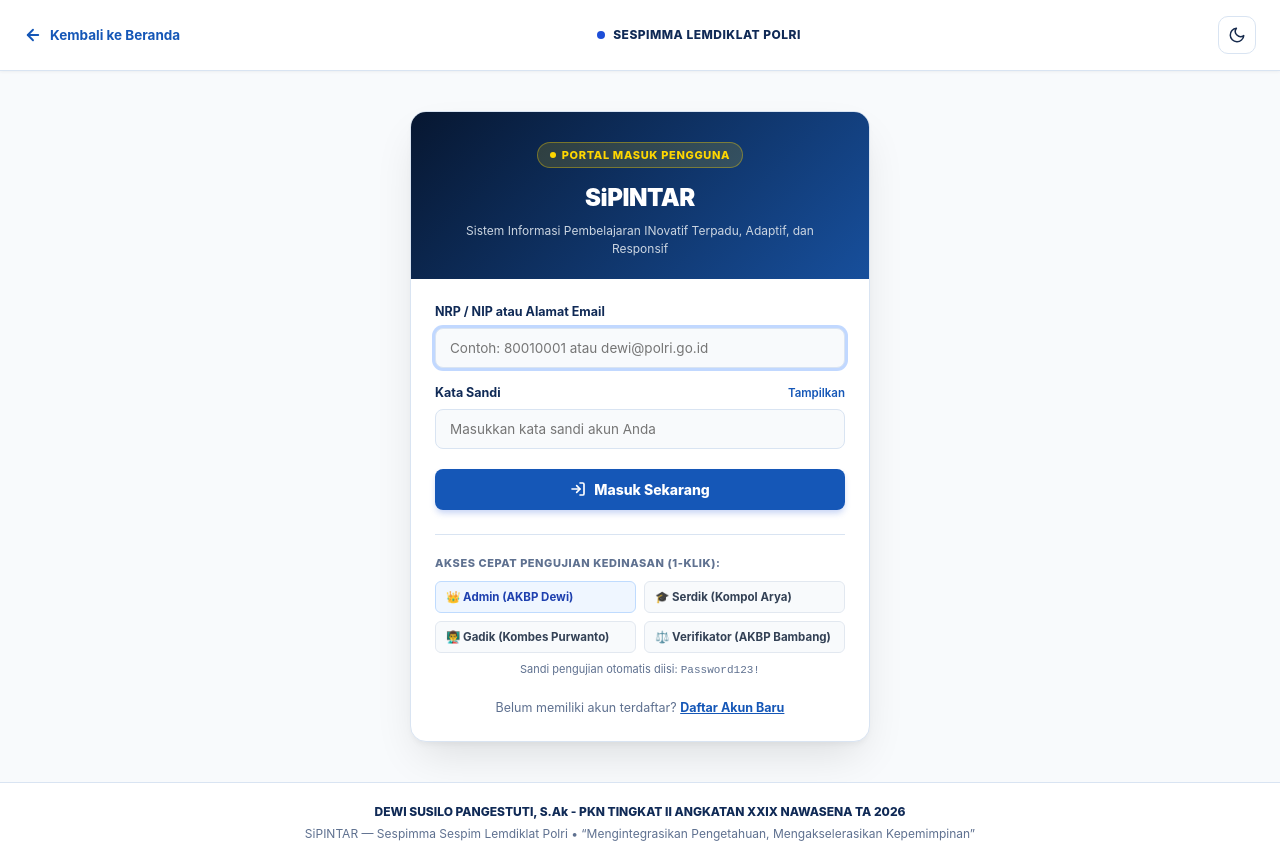
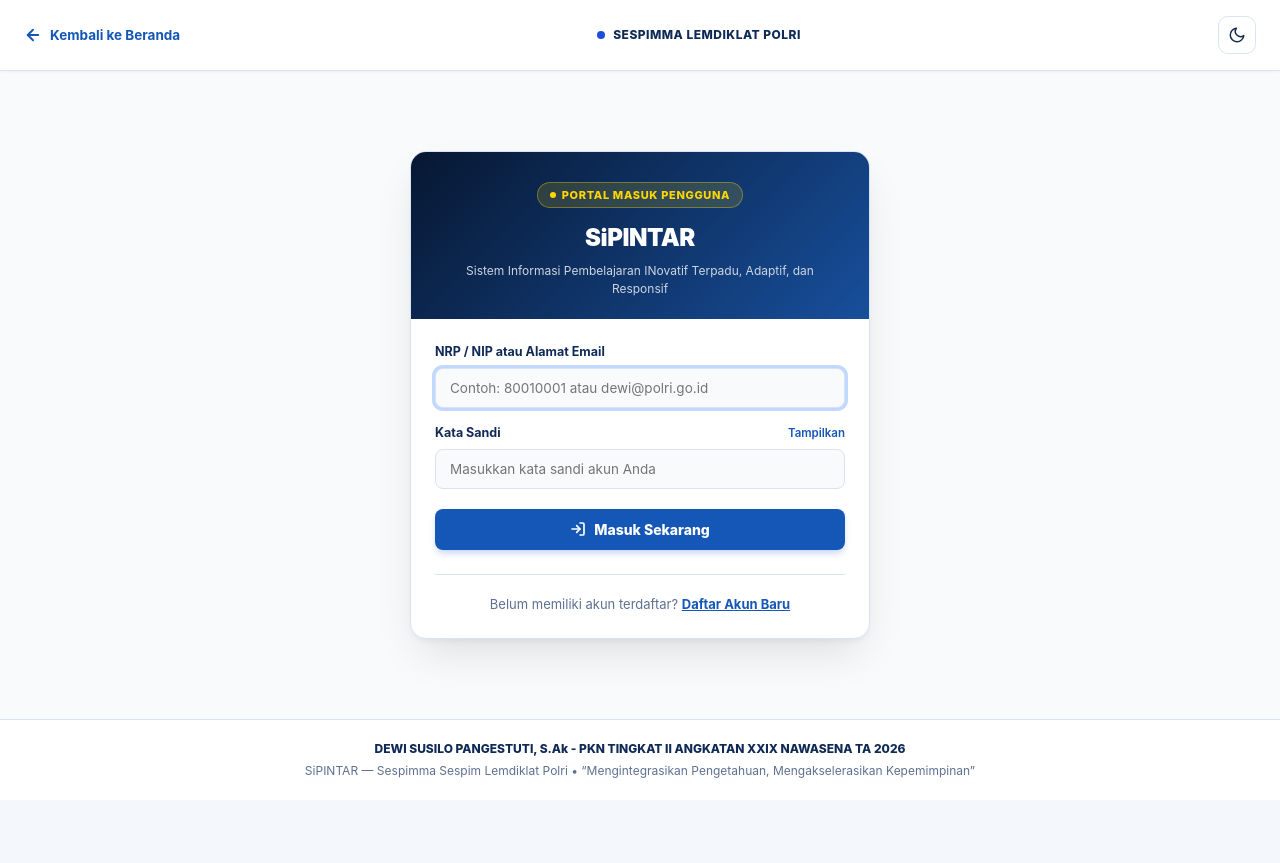
Before and after one commit to dennyssdm/Sipintar, a Next.js app: page /login in a window 1280 px wide. After the commit the page ends 800 px from the top, so only its background shows below. Built offline with nearby package versions, Linux system fonts and the light colour scheme; no server answers.

Commit message:
refactor(login): remove quick login presets, keep clean registration link below submit

```diff
--- a/src/app/login/page.tsx
+++ b/src/app/login/page.tsx
@@ -89,24 +89,6 @@ function LoginForm() {
       }
     } catch (err: unknown) {
       const msg = err instanceof Error ? err.message : 'Gagal masuk. Periksa kembali NRP/Email dan kata sandi Anda.';
-      setErrorMsg(msg);
-    } finally {
-      setIsLoading(false);
-    }
-  };
-
-  const handleQuickLogin = async (emailOrNrp: string) => {
-    setIdentifier(emailOrNrp);
-    setPassword('Password123!');
-    setErrorMsg(null);
-    try {
-      setIsLoading(true);
-      const res = await sipintarApi.auth.login(emailOrNrp, 'Password123!');
-      if (res?.user) {
-        handleLoginSuccess({ ...res.user, token: res.token });
-      }
-    } catch (err: unknown) {
-      const msg = err instanceof Error ? err.message : 'Gagal masuk ke akun pengujian.';
       setErrorMsg(msg);
     } finally {
       setIsLoading(false);
@@ -614,120 +596,14 @@ function LoginForm() {
                   </button>
                 </form>
 
-                {/* Quick Login Presets for Evaluator / Testing */}
+                {/* Register Link */}
                 <div
                   style={{
                     marginTop: '24px',
                     paddingTop: '20px',
                     borderTop: '1px solid var(--color-border, #e2e8f0)',
-                  }}
-                >
-                  <div
-                    style={{
-                      fontSize: '11px',
-                      fontWeight: 800,
-                      textTransform: 'uppercase',
-                      letterSpacing: '0.05em',
-                      color: 'var(--color-text-muted, #64748b)',
-                      marginBottom: '10px',
-                    }}
-                  >
-                    Akses Cepat Pengujian Kedinasan (1-Klik):
-                  </div>
-                  <div
-                    style={{
-                      display: 'grid',
-                      gridTemplateColumns: 'repeat(2, 1fr)',
-                      gap: '8px',
-                    }}
-                  >
-                    <button
-                      type="button"
-                      onClick={() => handleQuickLogin('80010001')}
-                      style={{
-                        padding: '8px 10px',
-                        borderRadius: '6px',
-                        border: '1px solid #bfdbfe',
-                        backgroundColor: '#eff6ff',
-                        color: '#1e40af',
-                        fontSize: '11.5px',
-                        fontWeight: 700,
-                        cursor: 'pointer',
-                        textAlign: 'left',
-                      }}
-                    >
-                      👑 Admin (AKBP Dewi)
-                    </button>
-                    <button
-                      type="button"
-                      onClick={() => handleQuickLogin('85071234')}
-                      style={{
-                        padding: '8px 10px',
-                        borderRadius: '6px',
-                        border: '1px solid #e2e8f0',
-                        backgroundColor: '#f8fafc',
-                        color: '#334155',
-                        fontSize: '11.5px',
-                        fontWeight: 700,
-                        cursor: 'pointer',
-                        textAlign: 'left',
-                      }}
-                    >
-                      🎓 Serdik (Kompol Arya)
-                    </button>
-                    <button
-                      type="button"
-                      onClick={() => handleQuickLogin('72010235')}
-                      style={{
-                        padding: '8px 10px',
-                        borderRadius: '6px',
-                        border: '1px solid #e2e8f0',
-                        backgroundColor: '#f8fafc',
-                        color: '#334155',
-                        fontSize: '11.5px',
-                        fontWeight: 700,
-                        cursor: 'pointer',
-                        textAlign: 'left',
-                      }}
-                    >
-                      👨‍🏫 Gadik (Kombes Purwanto)
-                    </button>
-                    <button
-                      type="button"
-                      onClick={() => handleQuickLogin('75040112')}
-                      style={{
-                        padding: '8px 10px',
-                        borderRadius: '6px',
-                        border: '1px solid #e2e8f0',
-                        backgroundColor: '#f8fafc',
-                        color: '#334155',
-                        fontSize: '11.5px',
-                        fontWeight: 700,
-                        cursor: 'pointer',
-                        textAlign: 'left',
-                      }}
-                    >
-                      ⚖️ Verifikator (AKBP Bambang)
-                    </button>
-                  </div>
-                  <div
-                    style={{
-                      marginTop: '8px',
-                      fontSize: '11px',
-                      color: 'var(--color-text-muted, #94a3b8)',
-                      textAlign: 'center',
-                    }}
-                  >
-                    Sandi pengujian otomatis diisi: <code>Password123!</code>
-                  </div>
-                </div>
-
-                {/* Register Link */}
-                <div
-                  style={{
-                    marginTop: '20px',
                     textAlign: 'center',
-                    fontSize: '12.5px',
+                    fontSize: '13px',
                     color: 'var(--color-text-muted, #64748b)',
                   }}
                 >
```
